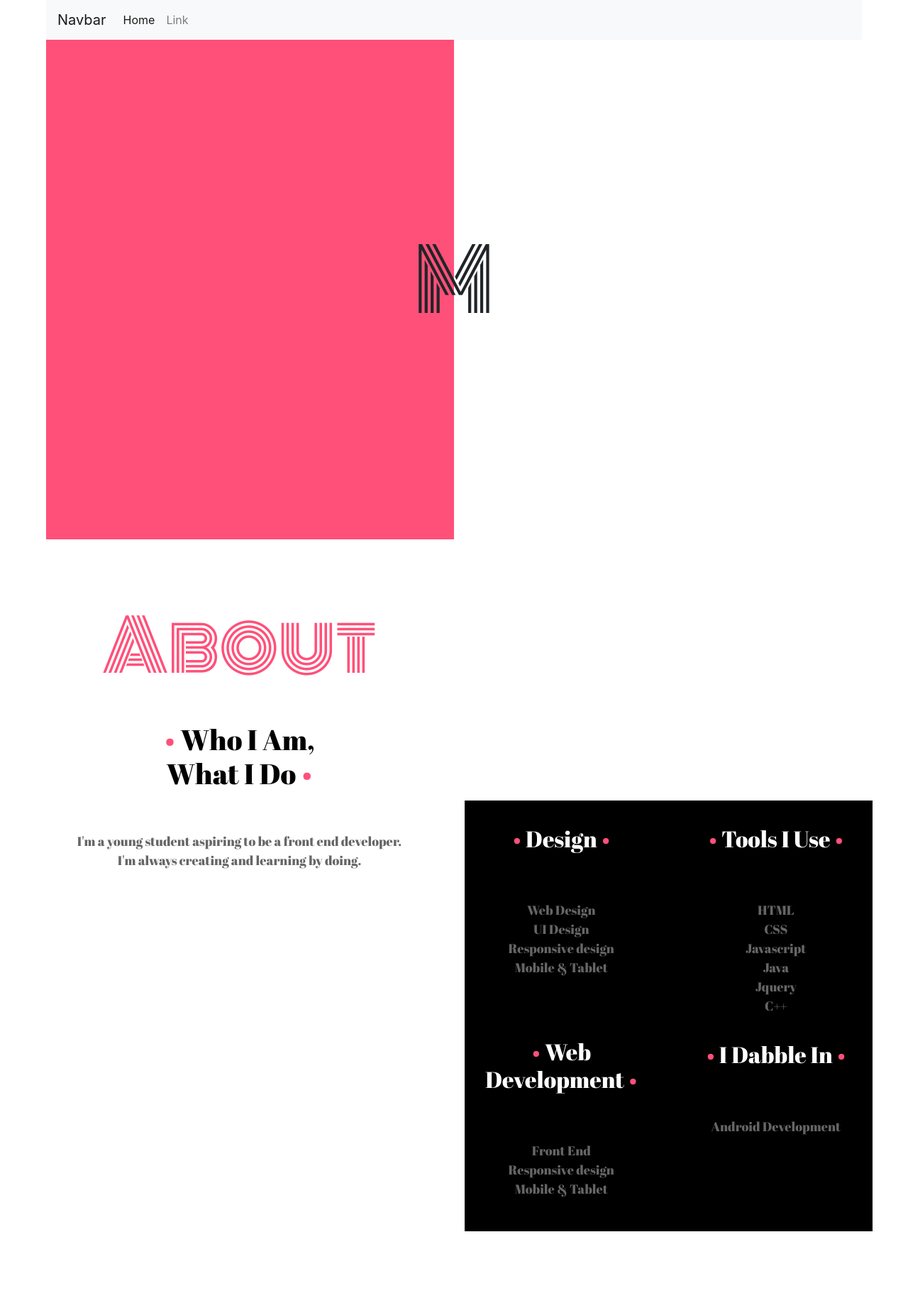
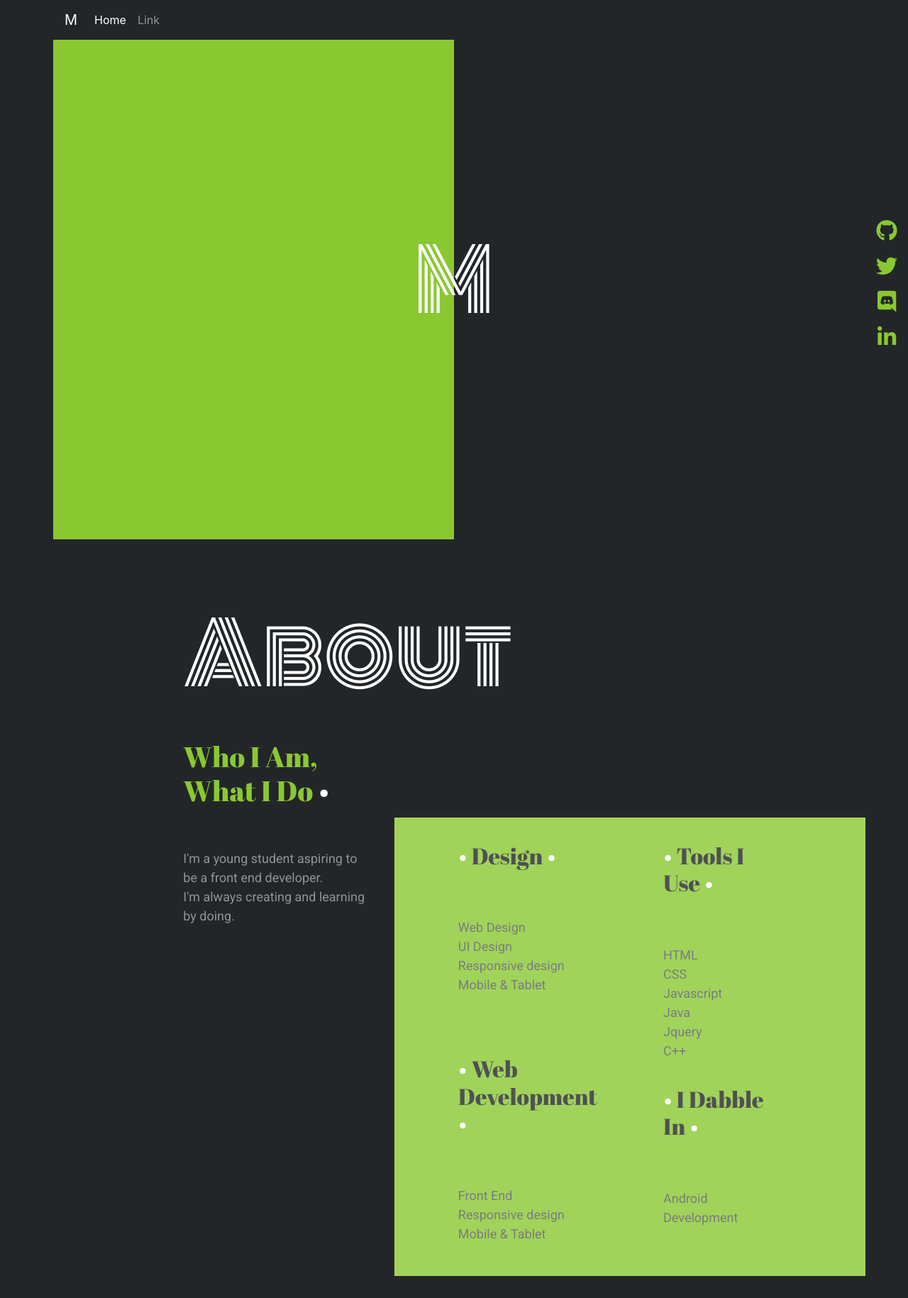
Before and after one commit to MichaelSParkin3/Portfolio-2.0, a plain HTML site: page index.html in a window 1280 px wide. Shown: the top 1829 px of the page at 71% size. Drawn offline with nearby package versions, Linux system fonts and the light colour scheme.

Commit message:
Added projects page and recolored site

```diff
--- a/index.html
+++ b/index.html
@@ -5,6 +5,8 @@
     <link href="https://fonts.googleapis.com/css?family=Julius+Sans+One" rel="stylesheet">
     <link href="https://fonts.googleapis.com/css?family=Poiret+One" rel="stylesheet">
     <link href="https://fonts.googleapis.com/css?family=Abril+Fatface" rel="stylesheet">
+    <link href="https://fonts.googleapis.com/css?family=Roboto" rel="stylesheet">
+    <link rel="stylesheet" href="https://use.fontawesome.com/releases/v5.0.10/css/all.css" integrity="sha384-+d0P83n9kaQMCwj8F4RJB66tzIwOKmrdb46+porD/OvrJ+37WqIM7UoBtwHO6Nlg" crossorigin="anonymous">
     <link rel="stylesheet"
   href="https://cdn.jsdelivr.net/npm/animate.css@3.5.2/animate.min.css">
     <link rel="stylesheet" href="https://maxcdn.bootstrapcdn.com/bootstrap/4.0.0/css/bootstrap.min.css" integrity="sha384-Gn5384xqQ1aoWXA+058RXPxPg6fy4IWvTNh0E263XmFcJlSAwiGgFAW/dAiS6JXm" crossorigin="anonymous">
@@ -20,15 +22,29 @@
   <body>
 
     <div class="title">
-      <h1 class="big-m animated fadeIn">M</h1>
+      <h1 id="big-m" class="big-m animated fadeIn">M</h1>
 
     </div>
+
+<div class="left-bar">
+
+</div>
+<div class="right-bar">
+<div class="social-right-container animated fadeInUp">
+<i class=" soc fab fa-github"></i>
+<i class=" soc fab fa-twitter"></i>
+<i class=" soc fab fa-discord"></i>
+<i class=" soc fab fa-linkedin-in"></i>
+</div>
+</div>
 
 <div class="big-box">
   	<div class="container-fluid">
 
-      <nav class="navbar navbar-expand-lg navbar-light bg-light">
-  <a class="navbar-brand" href="#">Navbar</a>
+
+
+      <nav class="navbar navbar-expand-lg navbar-dark bg-dark">
+  <a class="navbar-brand" href="#">M</a>
   <button class="navbar-toggler" type="button" data-toggle="collapse" data-target="#navbarSupportedContent" aria-controls="navbarSupportedContent" aria-expanded="false" aria-label="Toggle navigation">
     <span class="navbar-toggler-icon"></span>
   </button>
@@ -55,31 +71,33 @@
 
     <div class="page-2">
       <div class="row">
-        <div class="col-md-6"><h1 id="about" class="big-m big-a text-center">About</h1></div>
-        <div class="col-md-3"></div>
-        <div class="col-md-3"></div>
+        <div class="col-md-2"></div>
+        <div class="col-md-6"><h1 id="about" class="big-m big-a about1">About</h1></div>
+        <div class="col-md-4"></div>
       </div>
 
       <div class="row">
-        <div class="col-md-6">
-          <h1 class="sub-big text-center"><span class="dot">• </span>Who I Am, <br />What I Do<span class="dot"> •</span></h1>
-          <p class="text-center">I'm a young student aspiring to be a front end developer. <br />I'm always creating and learning by doing.</p>
+        <div class="col-md-2"></div>
+        <div class="about-desc col-md-3">
+          <h1 class="sub-big about2">Who I Am, <br />What I Do<span class="dot"> •</span></h1>
+          <p class="about3">I'm a young student aspiring to be a front end developer. <br />I'm always creating and learning by doing.<br /></p>
         </div>
-        <div class="col-md-6">
+        <div class="col-md-7">
           <div id="blockerid" class="blocker">
           <div class="row slide-box-in">
-            <div class="col-md-6">
-              <h2 id="design" class="text-center"><span class="dot">• </span>Design<span class="dot"> •</span></h2>
-              <p class="text-center">Web Design<br />UI Design<br />Responsive design<br />Mobile & Tablet</p>
-              <h2 class="text-center web-d"><span class="dot">• </span>Web Development<span class="dot"> •</span></h2>
-              <p class="text-center">Front End<br />Responsive design<br />Mobile & Tablet</p>
+            <div class="col-md-5">
+              <h2 id="design" class="skill"><span class="dot">• </span>Design<span class="dot"> •</span></h2>
+              <p class="skill">Web Design<br />UI Design<br />Responsive design<br />Mobile & Tablet</p>
+              <h2 class="skill web-d"><span class="dot">• </span>Web Development<span class="dot"> •</span></h2>
+              <p class="skill">Front End<br />Responsive design<br />Mobile & Tablet</p>
             </div>
-            <div class="col-md-6">
-              <h2 class="text-center"><span class="dot">• </span>Tools I Use<span class="dot"> •</span></h2>
-              <p class="text-center">HTML<br />CSS<br />Javascript<br />Java<br />Jquery<br />C++</p>
-              <h2 class="text-center"><span class="dot">• </span>I Dabble In<span class="dot"> •</span></h2>
-              <p class="text-center">Android Development</p>
+            <div class="col-md-5">
+              <h2 class="skill"><span class="dot">• </span>Tools I Use<span class="dot"> •</span></h2>
+              <p class="skill">HTML<br />CSS<br />Javascript<br />Java<br />Jquery<br />C++</p>
+              <h2 class="skill"><span class="dot">• </span>I Dabble In<span class="dot"> •</span></h2>
+              <p class="skill">Android Development</p>
             </div>
+            <div class="col-md-2"></div>
           </div>
         </div>
 
@@ -89,11 +107,64 @@
     </div>
 
     <div class="page-3">
-      <div class="row">
-        <div class="col-md-5"></div>
-        <div class="col-md-7"></div>
+
+
+
+
+
+    <div class="project-title-row row">
+      <div class="col-md-5">
+        <h1 class="big-m project-title-h1">Projects</h1>
       </div>
+      <div class="col-md-7"></div>
     </div>
+
+
+    <div class="row">
+      <div class="col-md-2"></div>
+      <div class="col-md-3">
+        <div class="project-desc-container project-desc-container-1">
+        <h1 class="project-desc-title">Weather App</h1>
+        <p class="project-desc-p">Simple app that will display the weather in your area on screen. Button the convert between celsius and farenheit is provided. Practice using API's, JSON, and jquery.</p>
+
+      </div>
+      </div>
+      <div class="col-md-7"><img class="project-img-1" src="img/weatherApp.png" alt="weatherApp"></div>
+    </div>
+    <div class="row">
+      <div class="col-md-2"></div>
+      <div class="col-md-3">
+        <div class="project-desc-container project-desc-container-2">
+        <h1 class="project-desc-title">Quote Generator</h1>
+        <p class="project-desc-p">Simple quote generator, with every quote button click comes a random quote and color. Click the twitter icon to tweet the present quote. Animations added to bring attention to buttons. Practice using API's, JSON, and jquery.</p>
+
+      </div>
+      </div>
+      <div class="col-md-7"><img class="project-img-2" src="img/quoteGenerator.png" alt="quoteGenerator"></div>
+    </div>
+    <div class="row">
+      <div class="col-md-2"></div>
+      <div class="col-md-3">
+        <div class="project-desc-container project-desc-container-3">
+        <h1 class="project-desc-title">Twitch Viewer</h1>
+        <p class="project-desc-p">Made my own personal twitch viewer for all my favorite streamers. Filter buttons to filter through online and offline channels. Animation to make online channels look clickable. Clicking them embeds a large live stream. Practice using API's, JSON, and jquery.</p>
+
+      </div>
+      </div>
+      <div class="col-md-7"><img class="project-img-3" src="img/twitchViewer.png" alt="twitchViewer"></div>
+    </div>
+    <div class="row">
+      <div class="col-md-2"></div>
+      <div class="col-md-3">
+        <div class="project-desc-container project-desc-container-4">
+        <h1 class="project-desc-title">Bootstrap Portfolio</h1>
+        <p class="project-desc-p">Simple portfolio site made after learning bootstrap.</p>
+
+      </div>
+      </div>
+      <div class="col-md-7"><img class="project-img-4" src="img/bootstrapPortfolio.png" alt="bootstrapPortfolio"></div>
+    </div>
+
 
   </div>
 
--- a/javascript.js
+++ b/javascript.js
@@ -15,6 +15,66 @@ $( document ).ready(function() {
       $( ".blocker" ).addClass( "slideboxinanim" );
     }
 
+    if ($('.project-img-1').visible(true)) {
+      console.log("blocker");
+      $( ".project-img-1" ).addClass( "slideboxinanim" );
+    }
+
+    if ($('.project-img-2').visible(true)) {
+      console.log("blocker");
+      $( ".project-img-2" ).addClass( "slideboxinanim" );
+    }
+
+    if ($('.project-img-3').visible(true)) {
+      console.log("blocker");
+      $( ".project-img-3" ).addClass( "slideboxinanim" );
+    }
+
+    if ($('.project-img-4').visible(true)) {
+      console.log("blocker");
+      $( ".project-img-4" ).addClass( "slideboxinanim" );
+    }
+
+    if ($('.about1').visible(true)) {
+      console.log("blocker");
+      $( ".about1" ).addClass( "animated fadeInUp" );
+    }
+
+    if ($('.about2').visible(true)) {
+      console.log("blocker");
+      $( ".about2" ).addClass( "animated fadeInUp" );
+    }
+
+    if ($('.about3').visible(true)) {
+      console.log("blocker");
+      $( ".about3" ).addClass( "animated fadeInUp" );
+    }
+
+    if ($('.project-desc-container-1').visible(true)) {
+      console.log("blocker");
+      $( ".project-desc-container-1" ).addClass( "animated fadeInUp" );
+    }
+
+    if ($('.project-desc-container-2').visible(true)) {
+      console.log("blocker");
+      $( ".project-desc-container-2" ).addClass( "animated fadeInUp" );
+    }
+
+    if ($('.project-desc-container-3').visible(true)) {
+      console.log("blocker");
+      $( ".project-desc-container-3" ).addClass( "animated fadeInUp" );
+    }
+
+    if ($('.project-desc-container-4').visible(true)) {
+      console.log("blocker");
+      $( ".project-desc-container-4" ).addClass( "animated fadeInUp" );
+    }
+
+    if ($('.project-title-h1').visible(true)) {
+      console.log("blocker");
+      $( ".project-title-h1" ).addClass( "animated fadeInUp" );
+    }
+
   });
 
 });
--- a/main.css
+++ b/main.css
@@ -1,16 +1,26 @@
+body{
+	background-color: #222629;
+}
+.bg-dark{
+ 	background-color: #222629!important;
+}
 h1{
 	width: 100%;
-
-
+}
+img{
+	visibility: hidden;
+}
+.animated{
+	animation-delay: 0.3s;
 }
 .big-box{
-	padding-left: 50px;
-	padding-right: 50px;
+	padding-left: 60px;
+	padding-right: 60px;
 }
 .left-box{
 	width: 100%;
 	height: 88vh;
-	background-color: #ff5079;
+	background-color: #8ac832;
 }
 .title{
 	position: absolute;
@@ -22,6 +32,7 @@ h1{
     justify-content: center;
 }
 .big-m{
+	color: #ffffff;
 	font-size: 120px;
 	font-family: 'Monoton', sans-serif;
 }
@@ -35,25 +46,25 @@ h1{
 .sub-big{
 	padding-top: 40px;
 	font-family: 'Abril Fatface', cursive;
-	color: black;
+	color: #8ac832;
 }
 p{
-	color: #666666;
+	color: #909399;
 	font-size: 18px;
 	padding-top: 50px;
-	font-family: 'Abril Fatface', cursive;
+	font-family: 'Roboto', sans-serif;
 }
 .big-a{
-	color:#ff5079;
-	font-size: 100px;
+	color:#FFFFFF;
+	font-size: 120px;
 
 }
 .dot{
-	color: #ff5079;
+	color: #ffffff;
 }
 .slide-box-in{
   margin-top: 150px;
-	background-color: black;
+	background-color: #a1d35a;
 	padding-bottom: 30px;
 	padding-top: 15px;
 }
@@ -93,8 +104,7 @@ h2{
 }
 
 .animated{
-	animation-duration: 2s;
-	animation-delay: 2s;
+
 }
 
 .slide-box-in{
@@ -111,3 +121,69 @@ h2{
 	animation-fill-mode: forwards;
 	visibility: visible;
 }
+
+.left-bar{
+	position: fixed;
+	width: 60px;
+	height: 100%;
+}
+.right-bar{
+	width: 60px;
+	height: 100%;
+	position: fixed;
+	right: 0px;
+	top: 0px;
+	display:table
+}
+.social-right-container{
+	height: 100%;
+	width: 100%;
+	display: table-cell;
+  vertical-align: middle;
+
+
+}
+.soc{
+	font-size: 30px;
+	text-align: center;
+	display: block;
+	padding-top: 10px;
+	padding-bottom: 10px;
+	color: #8ac832;
+}
+.skill{
+	padding-left: 90px;
+	color: #fff;
+}
+#big-m{
+	animation-duration: 2s;
+	animation-delay: 2s;
+}
+img{
+	width: 90%;
+	padding: 20px;
+	background-color: #a1d35a;
+	margin-top: 20px;
+}
+.page-3{
+	margin-top: 80px;
+}
+.project-title-h1{
+	margin-bottom: 90px;
+}
+.tool{
+	font-size: 40px;
+}
+.project-desc-p{
+	padding-top: 0px;
+}
+p.skill{
+	color: #7a7c7e;
+}
+.project-desc-title{
+	color: #8ac832;
+	margin-top: 60px;
+}
+h2.skill{
+	color: #4e5153;
+}
```
Also changed, not shown: img/bootstrapPortfolio.png (added), img/quoteGenerator.png (added), img/twitchViewer.png (added), img/weatherApp.png (added).
